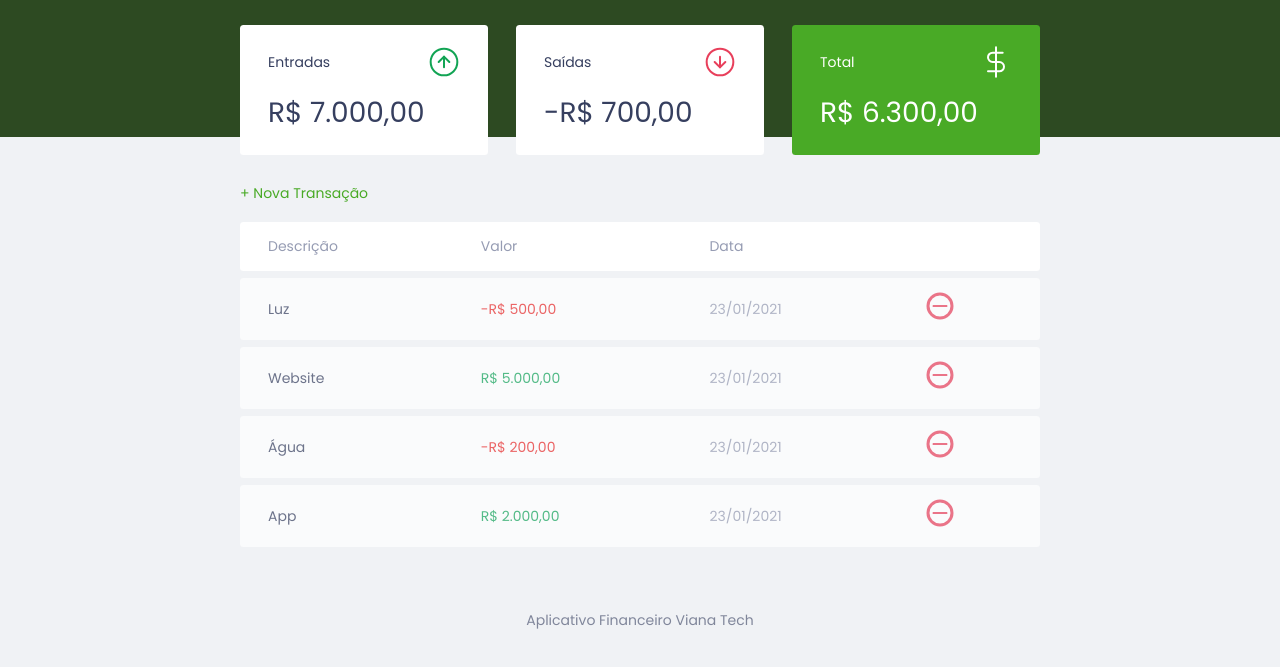
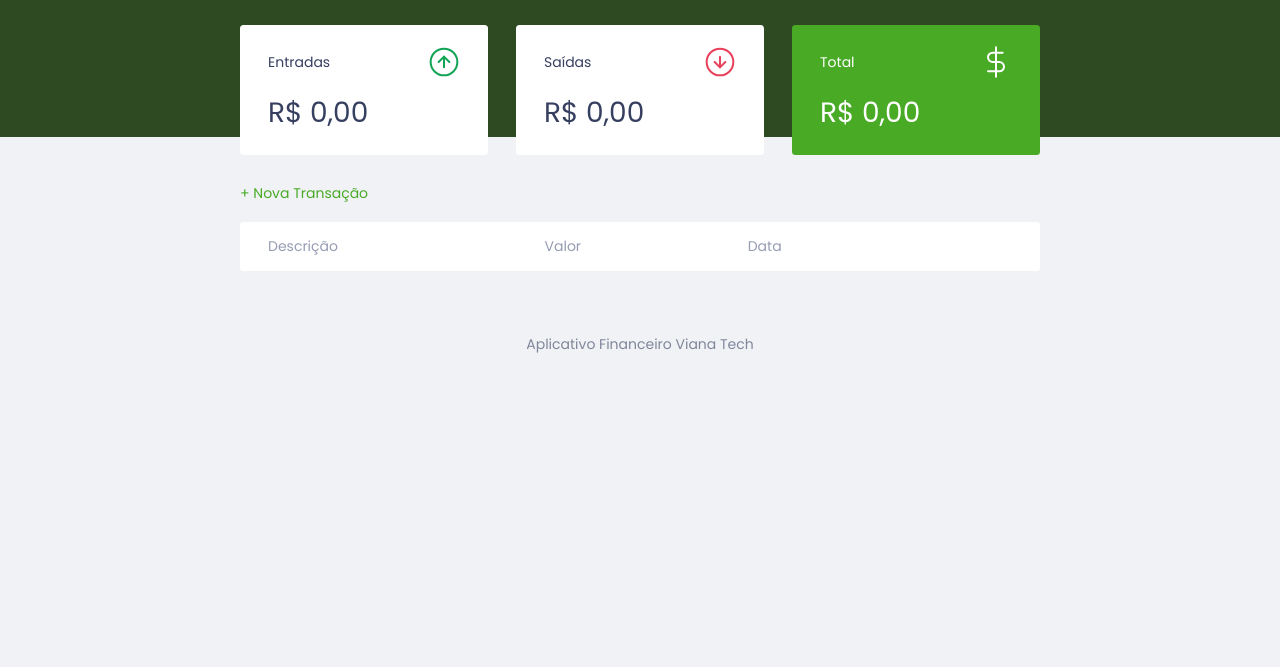
Before and after one commit to EmmanuelVirtual/app-financeiro, a plain HTML site: page index.html in a window 1280 px wide. Shown: the part 73-740 px from the top of the page. Drawn offline with Linux system fonts and the light colour scheme.

Commit message:
commit Storage

```diff
--- a/index.html
+++ b/index.html
@@ -31,21 +31,21 @@
                 <img src="./assets/income.svg" alt="Imagem de Entradas">
 
             </h3>
-                <p id="incomeDisplay">R$ 5.000,00</p>
+                <p id="incomeDisplay">R$ 0,00</p>
             </div>
             <div class="card">
                 <h3>
                 <span>Saídas</span>
                 <img src="./assets/expense.svg" alt="Imagem de Saídas">
                 </h3>
-                <p id="expenseDisplay">R$ 2.000,00</p>
+                <p id="expenseDisplay">R$ 0,00</p>
             </div>
             <div class="card total">
                 <h3>
                 <span>Total</span>
                 <img src="./assets/total.svg" alt="Imagem de Total">
                 </h3>
-                <p id="totalDisplay">R$ 3.000,00</p>
+                <p id="totalDisplay">R$ 0,00</p>
             </div>
 
 
--- a/scripts.js
+++ b/scripts.js
@@ -17,68 +17,18 @@ const Modal = {
     }
 }
 
-const Transaction = {
-    all: [
-        {
-
-        description: 'Luz',
-        amount: -50000,
-        date: '23/01/2021',
-    },
-        {
-
-        description: 'Website',
-        amount: 500000,
-        date: '23/01/2021',
-    },
-        {
-
-        description: 'Água',
-        amount: -20000,
-        date: '23/01/2021',
-    },
-        {
-
-        description: 'App',
-        amount: 200000,
-        date: '23/01/2021',
-    }
-    ],
-
-    add(transaction){
-        Transaction.all.push(transaction)
-
-        App.reload()
+const Storage = {
+    get () {
+        return JSON.parse(localStorage.getItem("dev.finances:transactions")) || []
     },
 
-    remove(index) {
-        Transaction.all.splice(index, 1)
+    set(transactions) {
+        localStorage.setItem("dev.finances:transactions", JSON.stringify(transactions))
+    }
+}
 
-        App.reload()
-    },
-
-    incomes () {
-        let income = 0;
-        Transaction.all.forEach(transaction => {
-            if(transaction.amount > 0) {
-                income += transaction.amount;
-            }
-        })
-        //somar as entradas
-        return income
-    },
-    expenses() {
-        let expense = 0;
-        Transaction.all.forEach(transaction => {
-            if(transaction.amount < 0) {
-                expense += transaction.amount;
-            }
-        })
-                return expense
-    },
-    total () {
-        return Transaction.incomes() + Transaction.expenses();
-    }
+const Transaction = {
+    all: Storage.get(),
 }
 
 const DOM = {
@@ -222,10 +172,11 @@ const Form = {
 
 const App = {
     init() {
-
         Transaction.all.forEach(DOM.addTransaction)
 
         DOM.updateBalance()
+
+        Storage.set(Transaction.all)
 
     },
     reload() {
```
